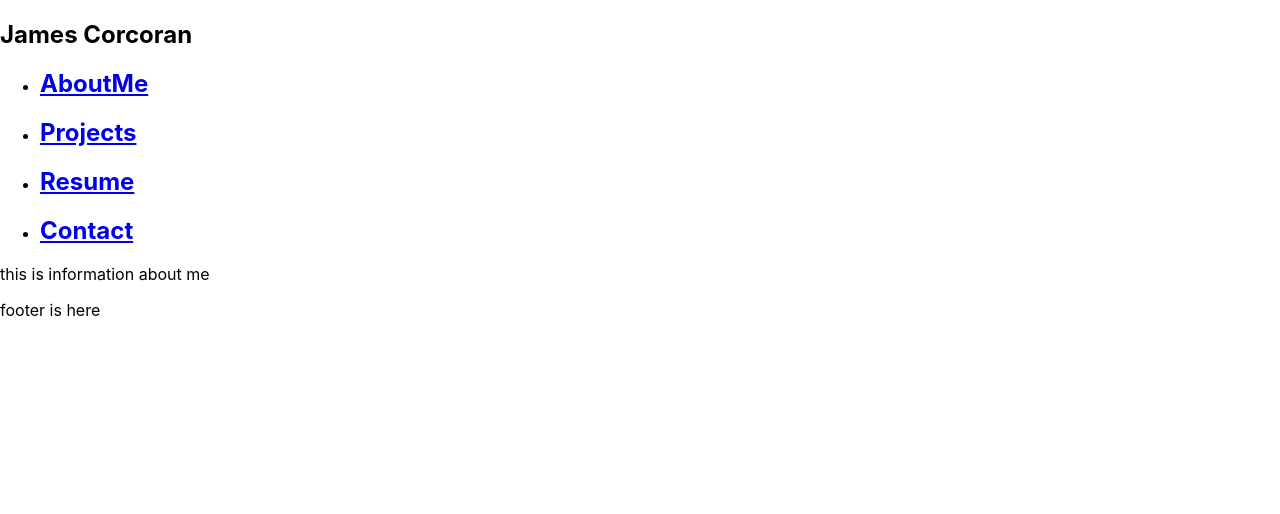
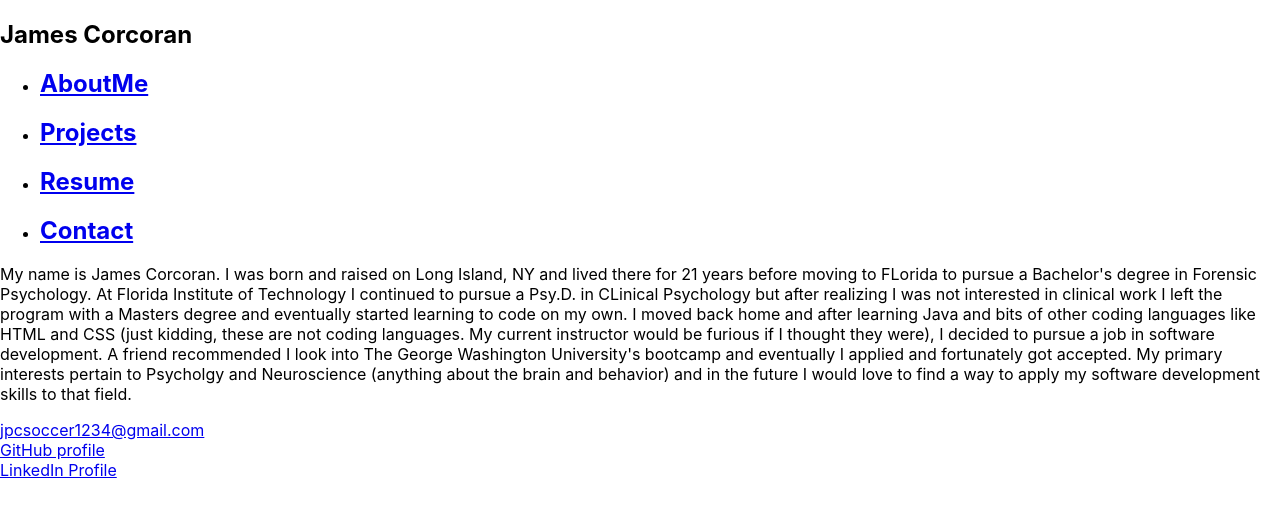
Before and after one commit to jcorcorangithub/react_portfolio, a React (Create React App) app in the folder react_portfolio/: page / in a window 1280 px wide. Shown: the top 514 px of the page. Built offline with nearby package versions, Linux system fonts and the light colour scheme.

Commit message:
added links to footer and added an about me section

```diff
--- a/react_portfolio/src/components/aboutme.js
+++ b/react_portfolio/src/components/aboutme.js
@@ -2,7 +2,10 @@
 
 export default function AboutMe(){
     return (
-        <p>this is information about me</p>
+        <p>
+            My name is James Corcoran. I was born and raised on Long Island, NY and lived there for 21 years before moving to FLorida to pursue a Bachelor's degree in Forensic Psychology. At Florida Institute of Technology I continued to pursue a Psy.D. in CLinical Psychology but after realizing I was not interested in clinical work I left the program with a Masters degree and eventually started learning to code on my own. I moved back home and after learning Java and bits of other coding languages like HTML and CSS (just kidding, these are not coding languages. My current instructor would be furious if I thought they were), I decided to pursue a job in software development. A friend recommended I look into The George Washington University's bootcamp and eventually I applied and fortunately got accepted. My primary interests pertain to Psycholgy and Neuroscience (anything about the brain and behavior) and in the future I would love to find a way to apply my software development skills to that field.
+
+        </p>
     );
 }
 
--- a/react_portfolio/src/components/footer.js
+++ b/react_portfolio/src/components/footer.js
@@ -1,3 +1,9 @@
 export default function Footer(){
-    return (<p>footer is here</p>);
+    return (
+    <footer>
+        <div><a href="mailto:jpcsoccer1234@gmail.com">jpcsoccer1234@gmail.com</a></div>
+        <div><a href="https://github.com/jcorcorangithub" >GitHub profile</a></div>
+        <div><a href="https://www.linkedin.com/in/james-corcoran-b57770169/" >LinkedIn Profile</a></div>
+    </footer>
+    );
 }
```
